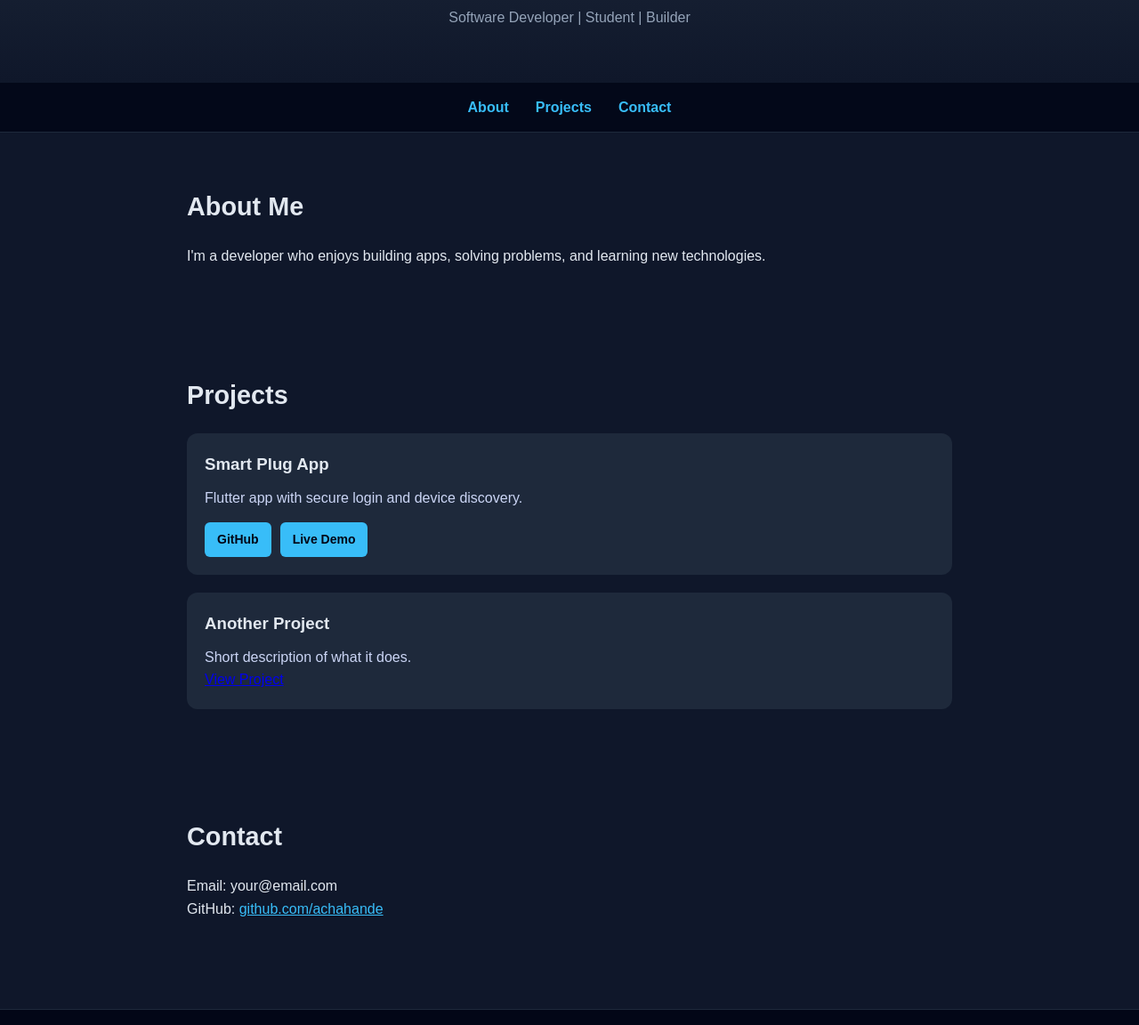
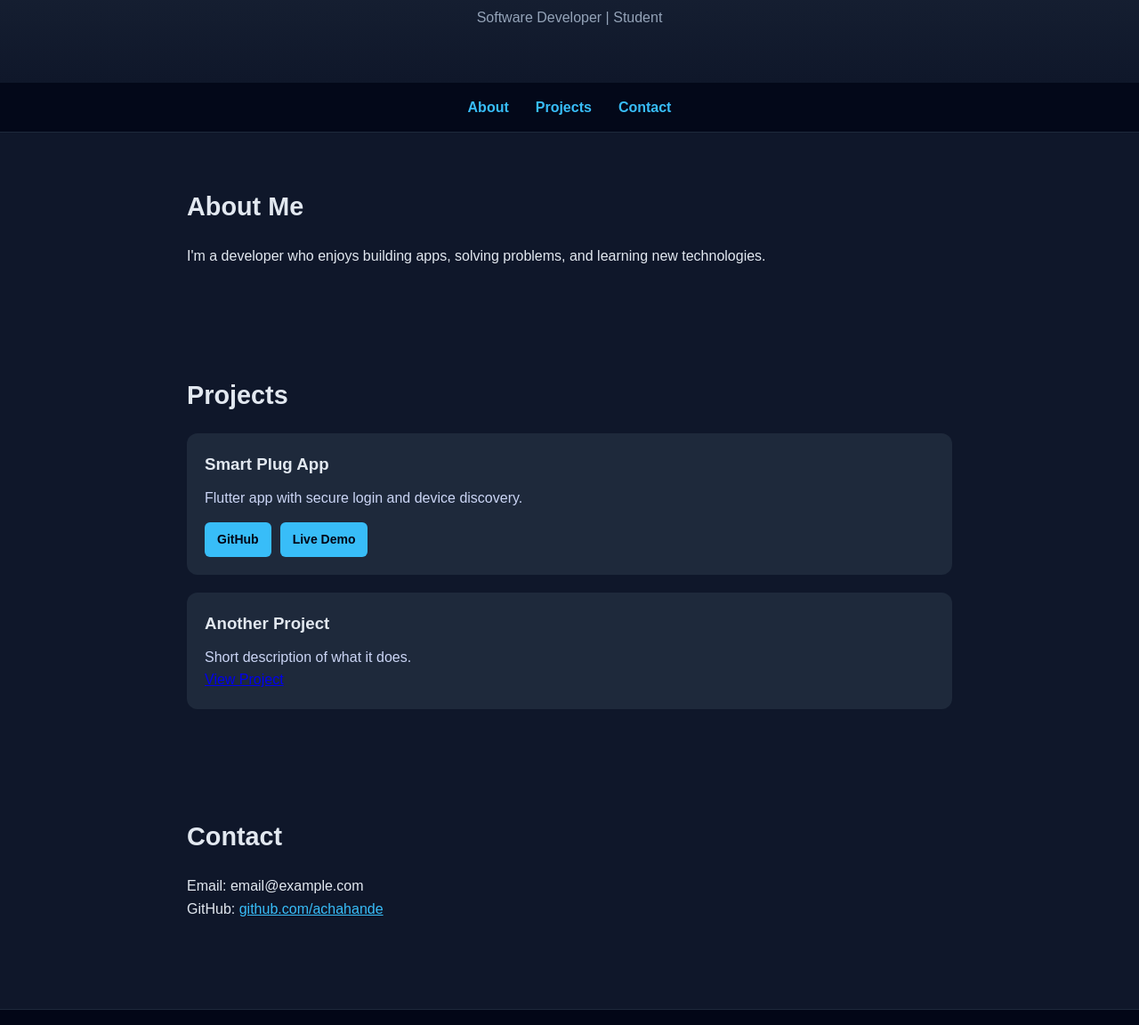
Before and after one commit to achahande/achahande.github.io, a plain HTML site: page index.html in a window 1280 px wide. Shown: the part 147-1299 px from the top of the page at 89% size. Drawn offline with Linux system fonts and the light colour scheme.

Commit message:
Update index.html

```diff
--- a/index.html
+++ b/index.html
@@ -10,7 +10,7 @@
 
   <header>
     <h1>AC</h1>
-    <p>Software Developer | Student | Builder</p>
+    <p>Software Developer | Student</p>
   </header>
 
   <nav>
@@ -53,7 +53,7 @@
 
   <section id="contact">
     <h2>Contact</h2>
-    <p>Email: your@email.com</p>
+    <p>Email: email@example.com</p>
     <p>GitHub: <a href="https://github.com/achahande" target="_blank">github.com/achahande</a>
 </p>
   </section>
```
